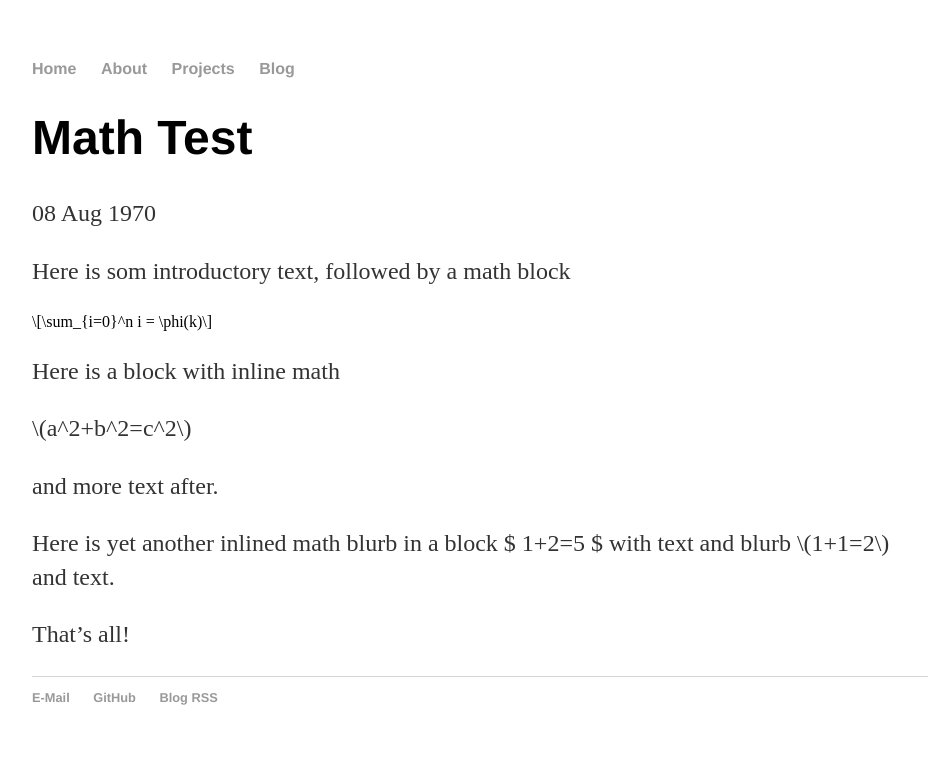
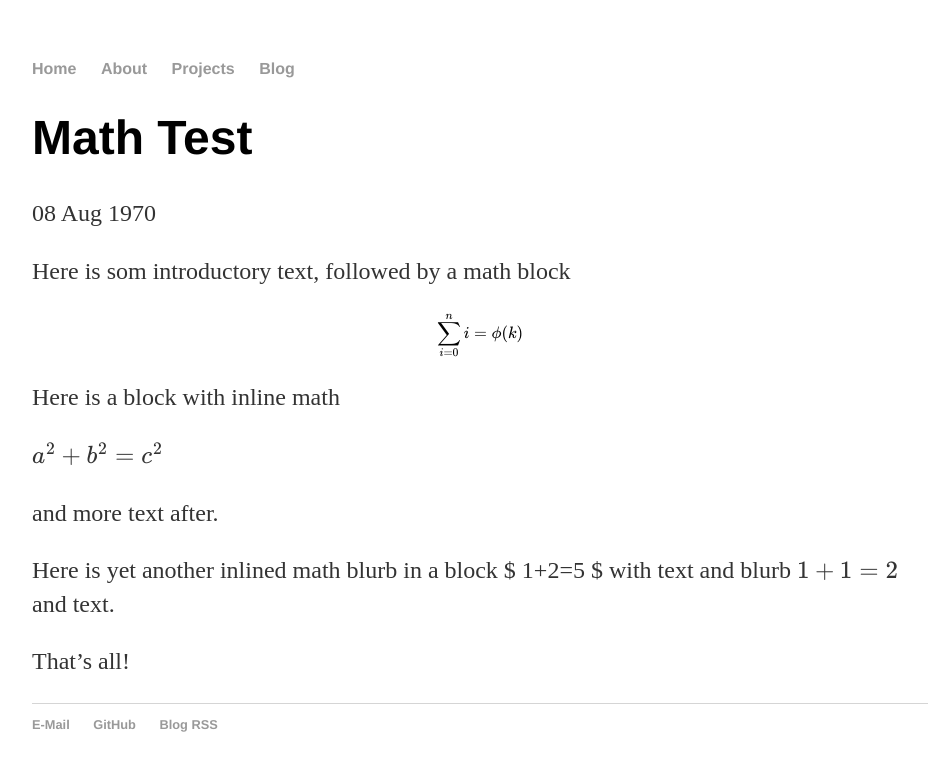
Before and after one commit to rmj86/rmj86.github.io, a Jekyll site: the page built from _posts/1970-01-01-math-test.md, in a window 1280 px wide. Shown: the top 771 px of the page, without its empty margins (160-1088 px from the left). Built offline with Jekyll 4.4.1, drawn with Linux system fonts in a browser that asks for light colours; formulas are drawn with MathJax 3.

```diff
--- /dev/null
+++ b/_layouts/mathpost.html
@@ -0,0 +1,13 @@
+---
+layout: default
+---
+<script type="text/javascript" async
+  src="https://cdn.mathjax.org/mathjax/latest/MathJax.js?config=TeX-MML-AM_CHTML">
+</script>
+
+<h1>{{ page.title }}</h1>
+<p class="meta">{{ page.date | date_to_string }}</p>
+
+<div class="post">
+  {{ content }}
+</div>
```
Also changed, not shown: _posts/1970-01-01-math-test.md (+1 -1 lines).
